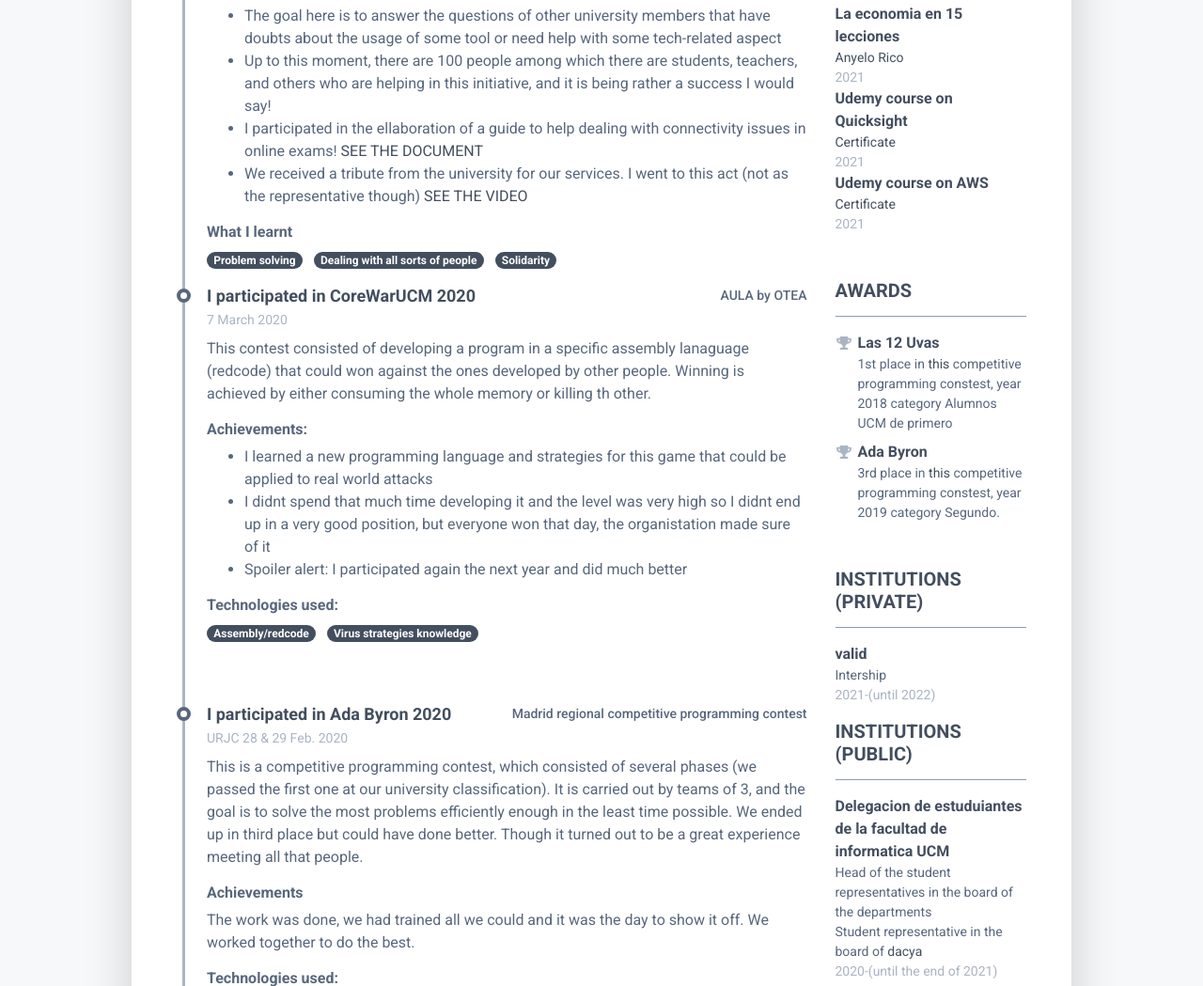
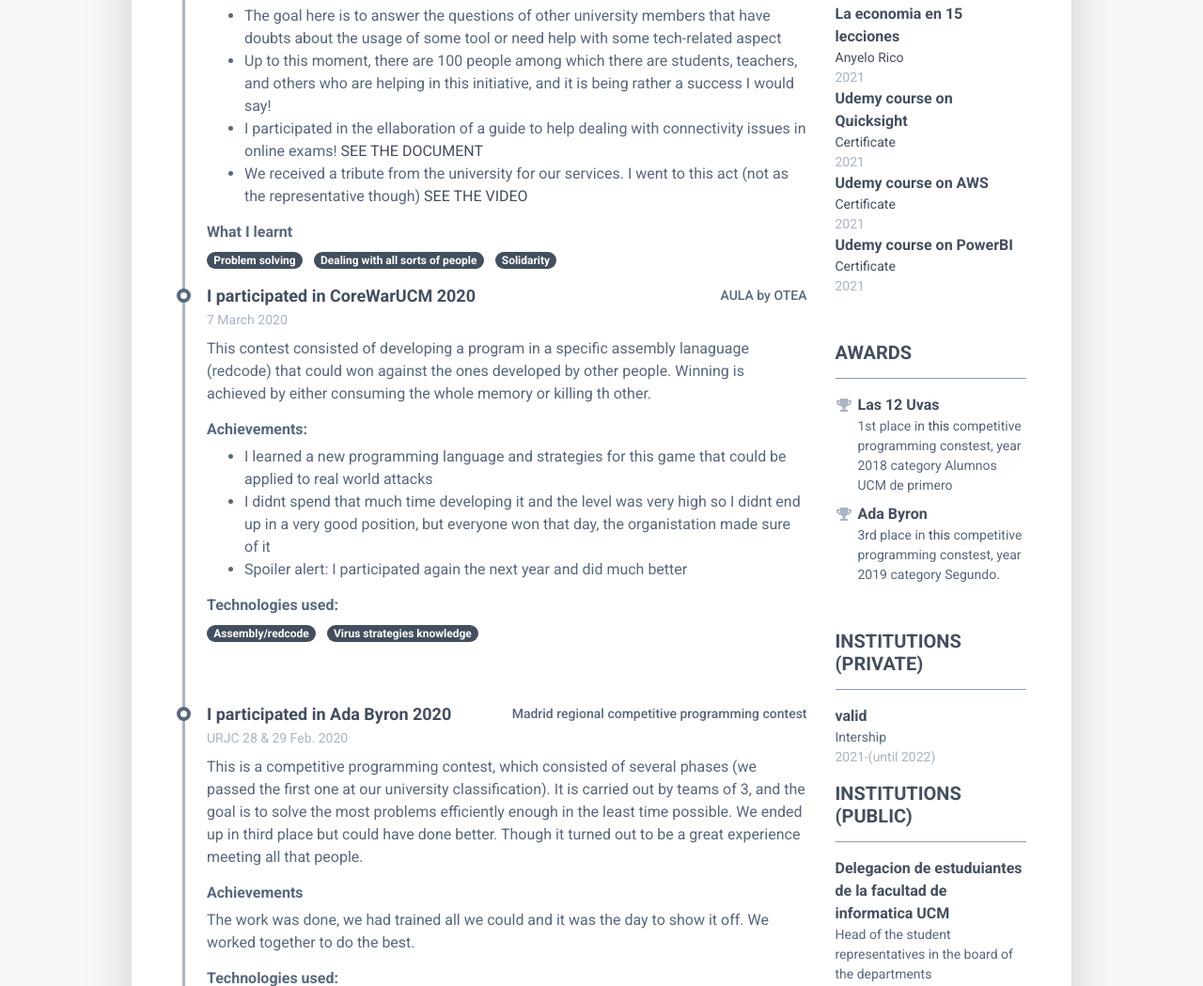
Before and after one commit to dlgeraghty/my-website, a plain HTML site: page lopezgeraghty/index.html in a window 1280 px wide. Shown: the part 2025-3074 px from the top of the page at 94% size. Drawn offline with nearby package versions, Linux system fonts and the light colour scheme.

Commit message:
add powerbi course

```diff
--- a/lopezgeraghty/index.html
+++ b/lopezgeraghty/index.html
@@ -418,6 +418,11 @@
 									<div class="resume-degree-org"><a href = "https://lopezgeraghty.com/assets/images/udemy_aws_course.pdf">Certificate </a>	</div>
 								        <div class="resume-degree-time">2021</div>
 								    </li>
+								    <li>
+								        <div class="resume-degree font-weight-bold">Udemy course on PowerBI</div>
+									<div class="resume-degree-org"><a href = "https://lopezgeraghty.com/assets/images/udemy_power-bi.pdf">Certificate </a>	</div>
+								        <div class="resume-degree-time">2021</div>
+								    </li>
 							    </ul>
 						    </div>
 					    </section><!--//education-section-->
```
Also changed, not shown: 1 other file.
